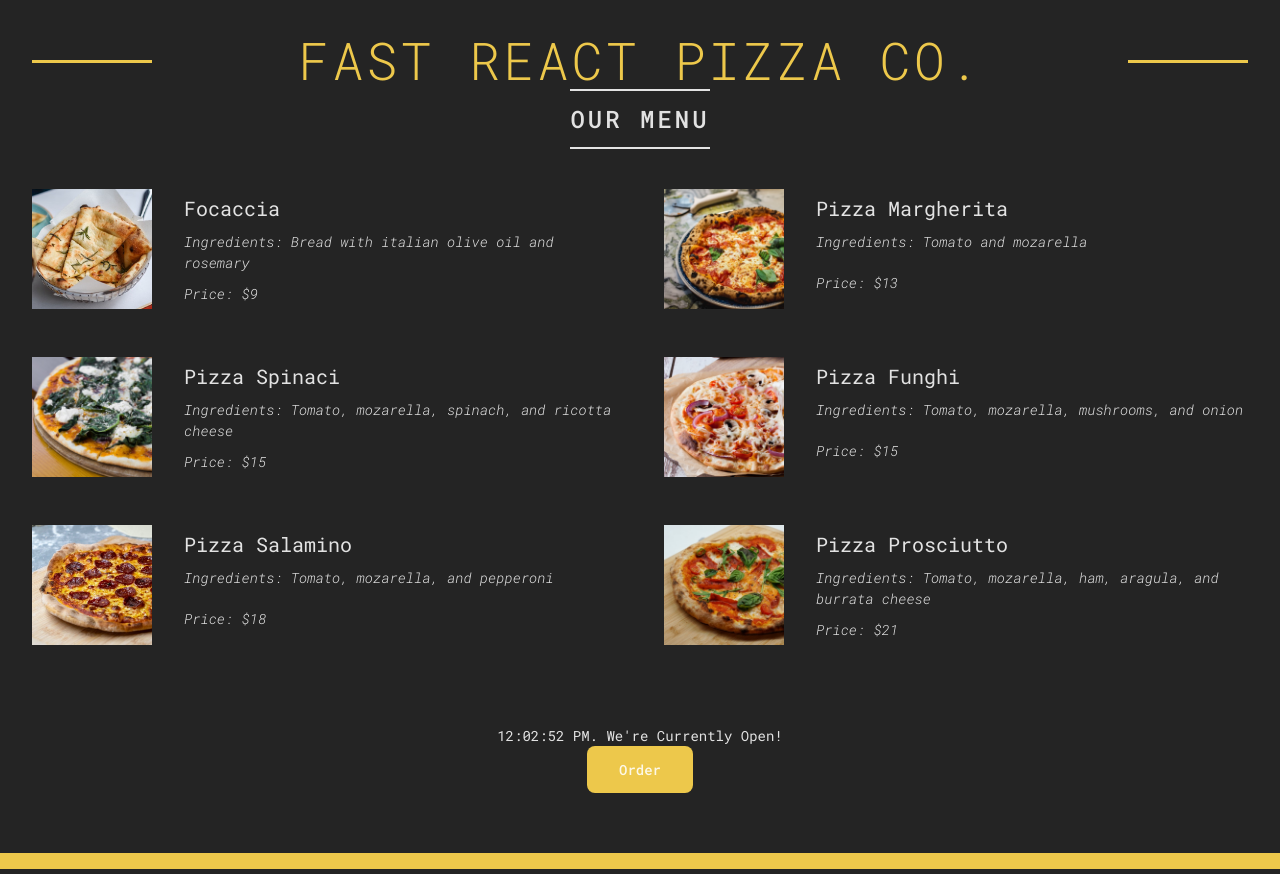
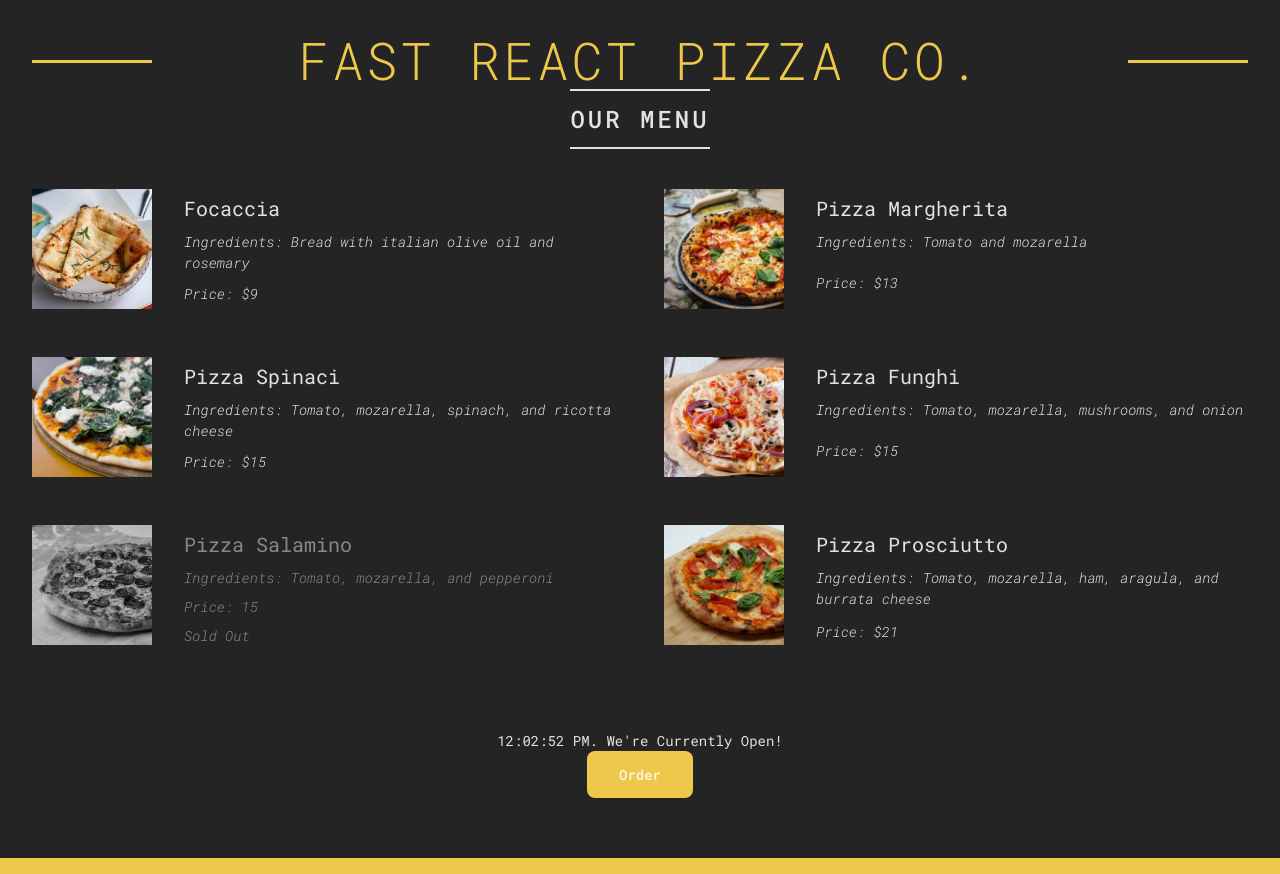
Before and after one commit to eyobbaye/React-ultimate, a React (Vite) app in the folder pizza-menu/: page / in a window 1280 px wide. Built offline with nearby package versions, Linux system fonts and the light colour scheme.

Commit message:
conditional rendering & destructuring props

```diff
--- a/pizza-menu/src/App.jsx
+++ b/pizza-menu/src/App.jsx
@@ -56,17 +56,30 @@ function Menu() {
     </main>
   );
 }
-function PizzaMenu(props) {
-  console.log(props);
+function PizzaMenu({pizzaObj}) {
+  console.log(pizzaObj);
+  if (pizzaObj.soldOut) {
+    return (
+      <li className="pizza sold-out">
+        <img src={pizzaObj.photoName} alt={pizzaObj.name} />
+        <div>
+          <h3>{pizzaObj.name}</h3>
+          <p>Ingredients: {pizzaObj.ingredients}</p>
+          <p>Price: {pizzaObj.price}</p>
+          <p>Sold Out {pizzaObj.soldOut}</p>
+        </div>
+      </li>
+    );
+  }
   return (
     <>
       <li className="pizza">
         {/* Using Props */}
-        <img src={props.pizzaObj.photoName} alt={props.pizzaObj.name} />
+        <img src={pizzaObj.photoName} alt={pizzaObj.name} />
         <div className="">
-          <h3>{props.pizzaObj.name}</h3>
-          <p>Ingredients: {props.pizzaObj.ingredients}</p>
-          <p>Price: ${props.pizzaObj.price + 3} </p>
+          <h3>{pizzaObj.name}</h3>
+          <p>Ingredients: {pizzaObj.ingredients}</p>
+          <p>Price: ${pizzaObj.price + 3} </p>
         </div>
 
         {/* .map() method */}
```
Also changed, not shown: 1 other file (tests, documents, lock files or other folders).
